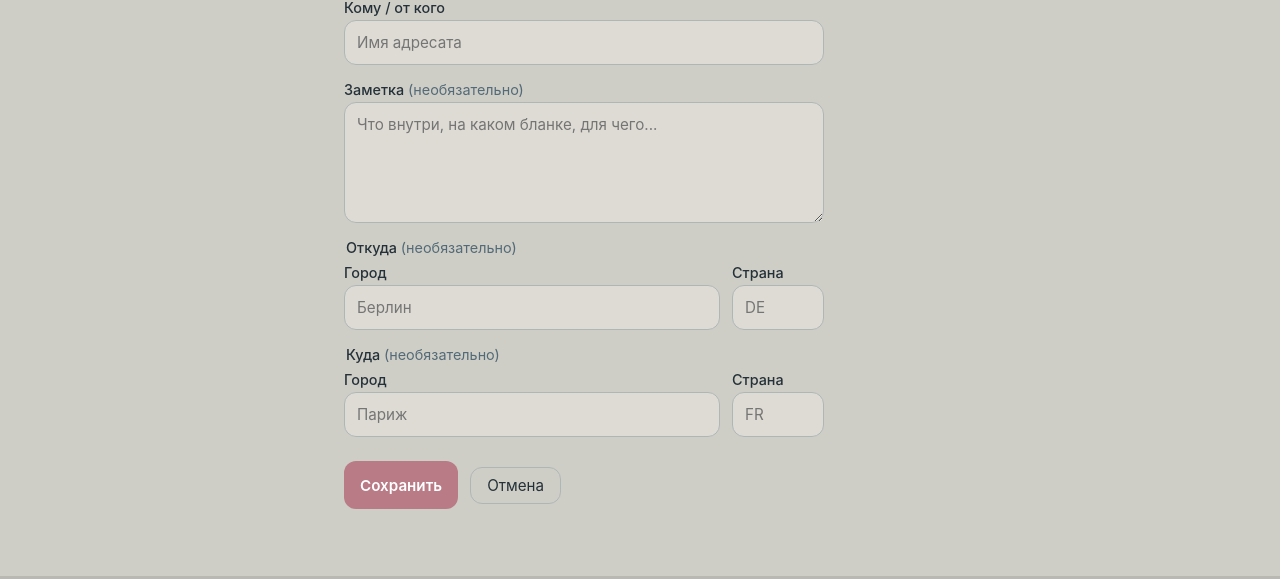
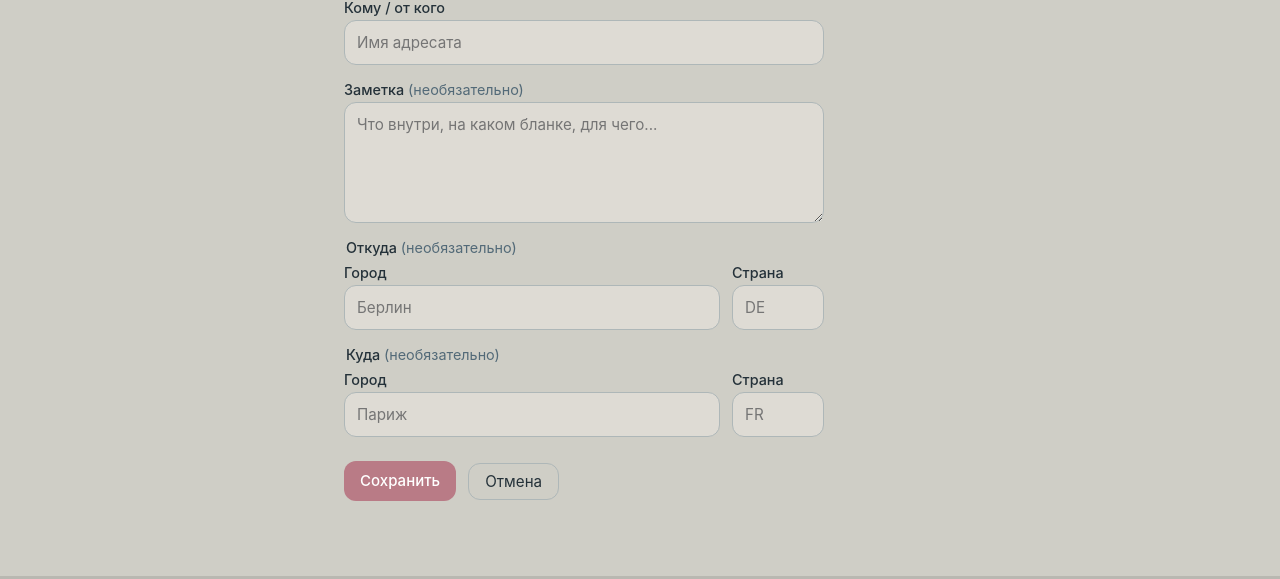
Before and after one commit to katrinio/postbox, a Python web app: template src/postbox/templates/mail_edit.html in a window 1280 px wide. Shown: the part 221-800 px from the top of the page. Run offline with Jinja, Linux system fonts and the light colour scheme; the template is opened without the code that fills it, so the values that code supplies are empty.

Commit message:
refactor(ui): unify primary-button height to 40px (#30)

```diff
--- a/src/postbox/static/css/app.css
+++ b/src/postbox/static/css/app.css
@@ -382,30 +382,6 @@ button:focus-visible {
   color: var(--color-ink-muted);
   font-size: 1rem;
   line-height: 1.55;
-}
-
-.primary-button {
-  display: inline-flex;
-  min-height: 48px;
-  align-items: center;
-  justify-content: center;
-  padding: 0 18px;
-  border: 0;
-  border-radius: var(--radius-control);
-  background: var(--color-raspberry);
-  color: var(--color-on-accent);
-  cursor: pointer;
-  gap: 9px;
-  font-size: 0.94rem;
-  font-weight: 550;
-}
-
-.primary-button:hover {
-  background: var(--color-raspberry-hover);
-}
-
-.primary-button:active {
-  background: var(--color-raspberry-active);
 }
 
 .screen-intro {
--- a/src/postbox/static/css/pages.css
+++ b/src/postbox/static/css/pages.css
@@ -218,19 +218,21 @@
 /* --- Buttons --- */
 
 .primary-button {
-  display: inline-block;
-  padding: var(--space-3) var(--space-4);
-  border: none;
+  display: inline-flex;
+  min-height: 40px;
+  align-items: center;
+  justify-content: center;
+  padding: 0 16px;
+  border: 0;
   border-radius: var(--radius-control);
   background: var(--color-raspberry);
   color: var(--color-on-accent);
-  font: inherit;
-  font-weight: 600;
-  font-size: 0.95rem;
+  cursor: pointer;
+  font-size: 0.94rem;
+  font-weight: 550;
   text-decoration: none;
-  text-align: center;
-  cursor: pointer;
   white-space: nowrap;
+  line-height: 1;
 }
 
 .primary-button:hover {
@@ -301,11 +303,6 @@
   margin: 0;
   color: var(--color-ink-muted);
   font-size: 0.9rem;
-}
-
-.journal-header .primary-button {
-  min-height: 40px;
-  padding: 0 var(--space-4);
 }
 
 /* --- Journal filters --- */
```
